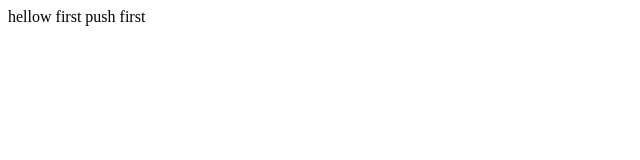
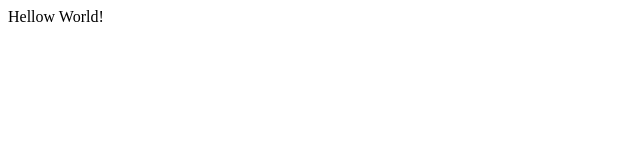
Before and after one commit to kukurikat/New-project, a plain HTML site: page index.html in a window 1280 px wide. Shown: the full height of the page, 0-640 px from the left. Drawn offline with Linux system fonts and the light colour scheme.

Commit message:
new text

```diff
--- a/index.html
+++ b/index.html
@@ -6,6 +6,6 @@
     <title>Document</title>
   </head>
   <body>
-    hellow first push first
+    Hellow World!
   </body>
 </html>
```
